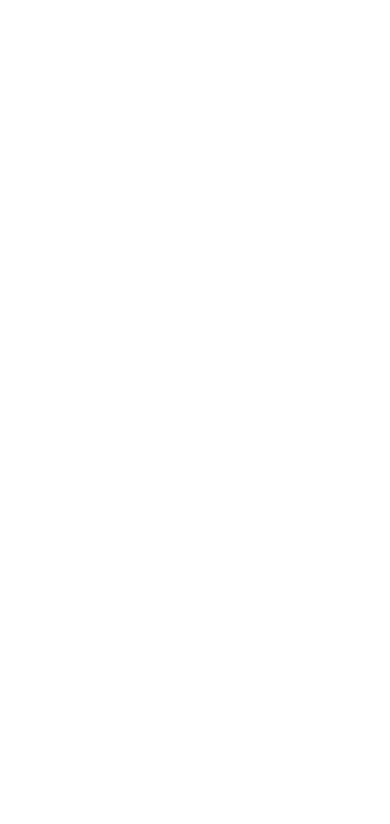
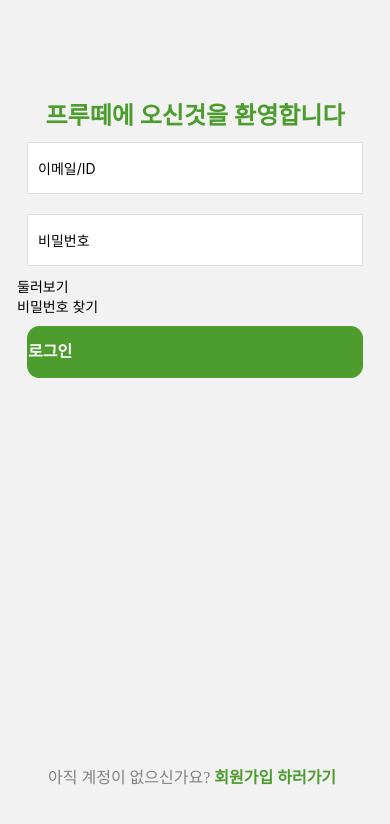
Before and after one commit to yubinjodev/fruitte-clone, a React Native app: screen / in a window 390 px wide. Shown: the top 824 px of the page. Built offline with nearby package versions, Linux system fonts and the light colour scheme.

Commit message:
routing issue fixed

```diff
--- a/App.js
+++ b/App.js
@@ -3,12 +3,15 @@
 import { StatusBar } from "expo-status-bar";
 import { StyleSheet, Text, View } from "react-native";
 import Login from "./pages/Login";
-import Routes from "./Routes";
 
 import "react-native-gesture-handler";
+import { Routes } from "./Routes";
 
 export default function App() {
   return (
+    // <View style={styles.container}>
+    //   <Login />
+    // </View>
     <NavigationContainer>
       <Routes />
     </NavigationContainer>
--- a/Routes.js
+++ b/Routes.js
@@ -3,15 +3,19 @@
 import { createStackNavigator } from "@react-navigation/stack";
 import SignUp from "./pages/SignUp";
 import Login from "./pages/Login";
+import Home from "./pages/Home";
 
 const Stack = createStackNavigator();
 
-const Routes = () => {
-  return;
-  <Stack.Navigator>
-    <Stack.Screen name="Login" component={Login} />
-    <Stack.Screen name="Sign up" component={SignUp} />
-  </Stack.Navigator>;
+export const Routes = () => {
+  return (
+    <Stack.Navigator
+      screenOptions={{
+        headerShown: false,
+      }}
+    >
+      <Stack.Screen name="Login" component={Login} />
+      <Stack.Screen name="Sign Up" component={SignUp} />
+    </Stack.Navigator>
+  );
 };
-
-export default Routes;
--- a/package.json
+++ b/package.json
@@ -21,7 +21,10 @@
     "react": "17.0.1",
     "react-dom": "17.0.1",
     "react-native": "^0.67.4",
+    "react-native-gesture-handler": "^2.3.2",
     "react-native-reanimated": "^2.5.0",
+    "react-native-safe-area-context": "3.3.2",
+    "react-native-screens": "~3.10.1",
     "react-native-web": "0.17.1",
     "regjsparser": "^0.8.4",
     "resolve": "^1.22.0"
--- /dev/null
+++ b/pages/Home.js
@@ -0,0 +1,8 @@
+import React from "react";
+import { View, Text } from "react-native";
+
+const Home = () => {
+  return <div>Home</div>;
+};
+
+export default Home;
--- a/pages/Login.js
+++ b/pages/Login.js
@@ -11,7 +11,7 @@
       <View>
         <Input holder="이메일/ID" password={false} />
         <Input holder="비밀번호" password={true} />
-        <View style={styles.concat}>
+        <View>
           <Text style={{ float: "left" }}>둘러보기</Text>
           <Text style={{ float: "right" }}>비밀번호 찾기</Text>
         </View>
@@ -20,7 +20,7 @@
 
       <View style={styles.concat}>
         <Text style={styles.signUp}>아직 계정이 없으신가요?</Text>
-        <TouchableOpacity onPress={() => navigation.navigate(`Sign Up`)}>
+        <TouchableOpacity onPress={() => navigation.navigate("Sign Up")}>
           <Text style={styles.signUpRedirect}> 회원가입 하러가기</Text>
         </TouchableOpacity>
       </View>
@@ -40,10 +40,16 @@
     lineHeight: 32,
     textAlign: "center",
     color: "#4C9C2E",
+    marginTop: 100,
   },
   concat: {
     display: "flex",
     flexDirection: "row",
+    position: "absolute",
+    width: 300,
+    height: 20,
+    left: 48,
+    top: 768,
   },
   signUp: {
     fontFamily: "NanumSquareRound",
--- a/pages/SignUp.js
+++ b/pages/SignUp.js
@@ -1,7 +1,79 @@
 import React from "react";
+import { View, Text, StyleSheet, TouchableOpacity } from "react-native";
+import Input from "./../components/Input";
+import Button from "./../components/Button";
 
-const SignUp = () => {
-  return <div>SignUp</div>;
+const SignUp = ({ navigation }) => {
+  return (
+    <View style={styles.container}>
+      <Text style={styles.header}>
+        회원가입을 위해 아래 정보를 입력해주세요
+      </Text>
+
+      <View>
+        <Input holder="이름" password={false} />
+        <Input holder="전화번호" password={false} />
+        <Input holder="이메일" password={false} />
+        <Input holder="비밀번호" password={true} />
+        <Input holder="비밀번호 재확인" password={true} />
+      </View>
+      <Button text="회원가입" />
+
+      <View style={styles.concat}>
+        <Text style={styles.signUp}>이미 계정이 있으신가요?</Text>
+        <TouchableOpacity onPress={() => navigation.navigate("Login")}>
+          <Text style={styles.signUpRedirect}> 로그인 하러가기</Text>
+        </TouchableOpacity>
+      </View>
+    </View>
+  );
 };
 
+const styles = StyleSheet.create({
+  container: {
+    alignItems: "center",
+  },
+  header: {
+    width: 336,
+    height: 20,
+    fontFamily: "NanumSquareRound",
+    fontWeight: 400,
+    fontSize: 16,
+    lineHeight: 20,
+    textAlign: "center",
+    color: "#414141",
+    marginBottom: 10,
+    marginTop: 100,
+  },
+  concat: {
+    display: "flex",
+    flexDirection: "row",
+    position: "absolute",
+    width: 300,
+    height: 20,
+    left: 48,
+    top: 768,
+  },
+  signUp: {
+    fontFamily: "NanumSquareRound",
+    fontStyle: "normal",
+    fontWeight: 400,
+    fontSize: 16,
+    lineHeight: 20,
+    alignItems: "center",
+    textAlign: "center",
+    color: "#828282",
+  },
+  signUpRedirect: {
+    fontFamily: "NanumSquareRound",
+    fontStyle: "normal",
+    fontWeight: 800,
+    fontSize: 16,
+    lineHeight: 20,
+    alignItems: "center",
+    textAlign: "center",
+    color: "#4C9C2E",
+  },
+});
+
 export default SignUp;
```
Also changed, not shown: 2 other files (tests, documents, lock files or other folders).
